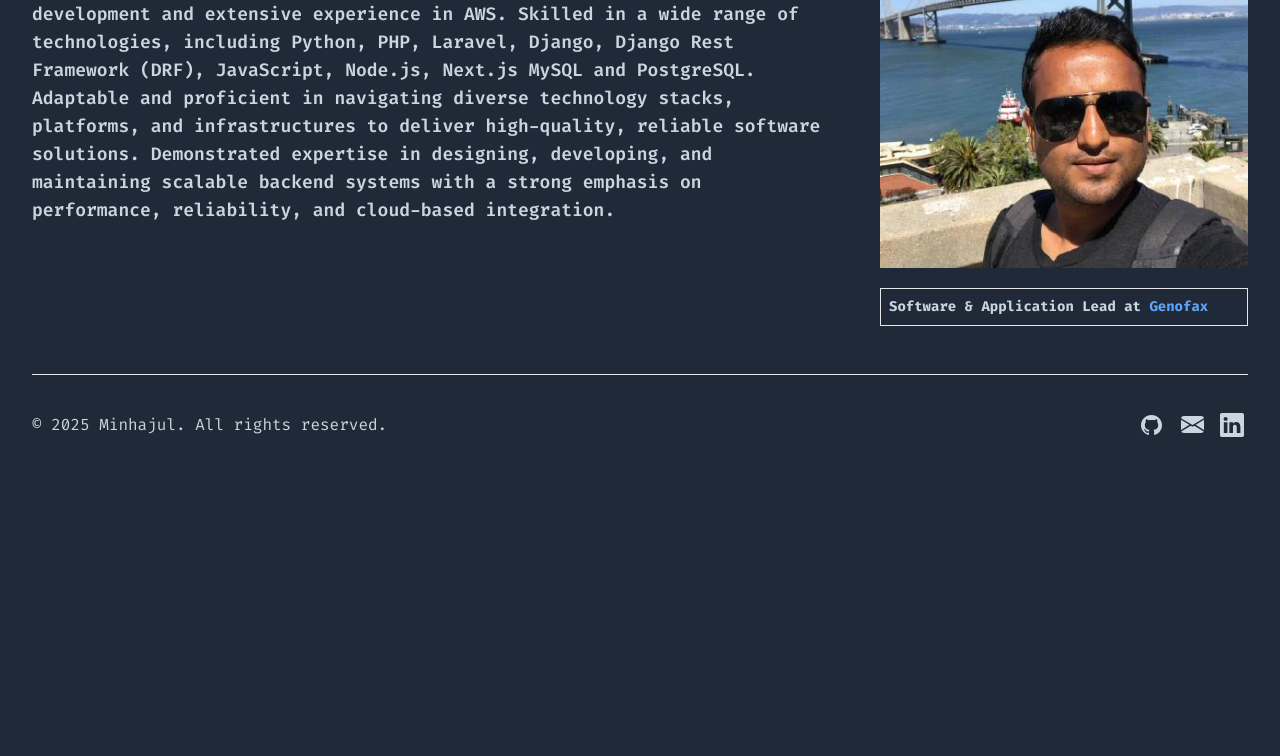
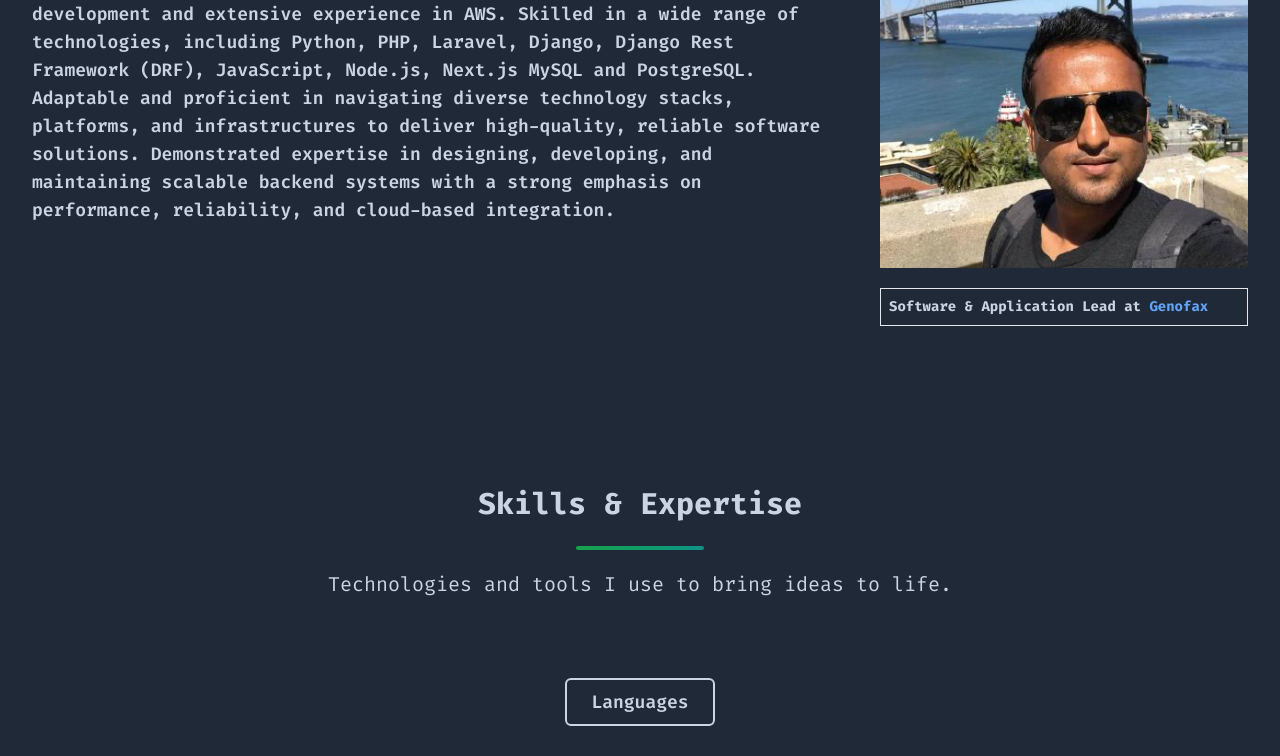
Before and after one commit to minhajul/minhajul.info, a Next.js app: page / in a window 1280 px wide. Shown: the part 300-1056 px from the top of the page. Before the commit the page ends 800 px from the top, so only its background shows below. Built offline with nearby package versions, Linux system fonts and the light colour scheme.

Commit message:
Added skils section

```diff
--- a/src/app/contact/page.js
+++ b/src/app/contact/page.js
@@ -3,9 +3,9 @@ export default function Contact() {
         <div className="mt-10 lg:mt-24 p-6 lg:px-8 mx-auto max-w-7xl">
             <div className="text-white pb-10">
                 <h2 className="font-semibold text-3xl">
-                    <span className="text-green-500">/</span>Contact
+                    Contact
                 </h2>
-                <p className="mt-5 text-lg">Get in touch with me</p>
+                <p className="mt-3 text-lg">Get in touch with me</p>
             </div>
 
             <div className="flex flex-col md:flex-row justify-between">
--- a/src/app/page.js
+++ b/src/app/page.js
@@ -1,5 +1,6 @@
 import Image from "next/image";
 import Typewriter from "@/components/Typewriter";
+import Skills from "@/components/Skills";
 
 export default function Home() {
     return (
@@ -31,6 +32,11 @@ export default function Home() {
                     </div>
                 </div>
             </div>
+
+
+            <div className="mt-10 lg:mt-24">
+                <Skills/>
+            </div>
         </div>
     );
 }
--- a/src/components/Footer.js
+++ b/src/components/Footer.js
@@ -1,3 +1,5 @@
+'use client'
+
 export default function Footer() {
     return (
         <footer>
--- /dev/null
+++ b/src/components/Skills.js
@@ -0,0 +1,108 @@
+'use client'
+
+const skills = [
+    { name: "PHP", category: "Languages", icon: "🐘" },
+    { name: "Python", category: "Languages", icon: "🐍" },
+    { name: "JavaScript", category: "Languages", icon: "⚡" },
+    { name: "Golang", category: "Languages", icon: "🔷" },
+
+    // Frontend
+    { name: "React", category: "Frontend", icon: "⚛️" },
+    { name: "Next.js", category: "Frontend", icon: "▲" },
+    { name: "TailwindCSS", category: "Frontend", icon: "🎨" },
+    { name: "Alpine.js", category: "Frontend", icon: "🏔️" },
+
+    // Backend
+    { name: "Laravel", category: "Backend", icon: "🔴" },
+    { name: "Node.js", category: "Backend", icon: "🟢" },
+    { name: "Django", category: "Backend", icon: "🎯" },
+    { name: "DRF", category: "Backend", icon: "🔥" },
+
+    // Database
+    { name: "MySQL", category: "Database", icon: "🗄️" },
+    { name: "PostgreSQL", category: "Database", icon: "🐘" },
+
+    // Tools
+    { name: "Git", category: "Tools", icon: "📝" },
+    { name: "Docker", category: "Tools", icon: "🐳" },
+    { name: "Kubernetes", category: "Tools", icon: "⚙️" },
+    { name: "AWS", category: "Tools", icon: "☁️" },
+    { name: "Linux", category: "Tools", icon: "🐧" },
+]
+
+const categories = ["Languages", "Frontend", "Backend", "Database", "Tools"]
+
+const CustomBadge = ({ children, className = "" }) => {
+    return (
+        <span
+            className={`px-6 py-2 text-lg font-semibold border-2 border-slate-300 text-slate-300 hover:bg-slate-200 hover:text-slate-900 rounded-md ${className}`}
+        >
+      {children}
+    </span>
+    )
+}
+
+export default function Skills() {
+    const getSkillsByCategory = (category) => {
+        return skills.filter((skill) => skill.category === category)
+    }
+
+    return (
+        <section className="py-10 lg:py-16 px-6">
+            <div className="max-w-7xl mx-auto">
+                <div className="text-center mb-20">
+                    <div className="inline-block">
+                        <h2 className="text-2xl md:text-3xl font-bold text-slate-300 hover:text-white mb-6">
+                            Skills & Expertise
+                        </h2>
+                        <div className="h-1 w-32 bg-gradient-to-r from-green-600 to-teal-600 mx-auto rounded-full"></div>
+                    </div>
+                    <p className="text-xl text-slate-300 hover:text-white max-w-3xl mx-auto mt-5">
+                        Technologies and tools I use to bring ideas to life.
+                    </p>
+                </div>
+
+                <div className="space-y-16">
+                    {categories.map((category, categoryIndex) => (
+                        <div key={category} className="relative">
+                            <div className="flex justify-center mb-8">
+                                <CustomBadge>{category}</CustomBadge>
+                            </div>
+
+                            <div className="flex flex-wrap justify-center gap-4">
+                                {getSkillsByCategory(category).map((skill, index) => (
+                                    <div
+                                        key={skill.name}
+                                        className="group relative"
+                                        style={{
+                                            animationDelay: `${index * 100}ms`,
+                                        }}
+                                    >
+                                        <div className="flex items-center gap-3 px-6 py-2 border-2 rounded-md text-slate-300 hover:bg-slate-200 hover:text-slate-900 transition-all duration-300 cursor-pointer">
+                                              <span className="text-2xl transition-transform duration-300">
+                                                {skill.icon}
+                                              </span>
+                                              <span className="font-medium text-card-foreground text-lg">{skill.name}</span>
+                                        </div>
+                                    </div>
+                                ))}
+                            </div>
+
+                            {categoryIndex < categories.length - 1 && (
+                                <div className="flex justify-center mt-12">
+                                    <div className="w-24 h-px bg-gradient-to-r from-transparent via-border to-transparent"></div>
+                                </div>
+                            )}
+                        </div>
+                    ))}
+                </div>
+
+                <div className="max-w-full lg:max-w-2xl mx-auto text-center mt-16">
+                    <p className="border p-1 rounded-md text-slate-300 hover:text-white">
+                    Always learning and exploring new technologies.
+                    </p>
+                </div>
+            </div>
+        </section>
+    )
+}
```
